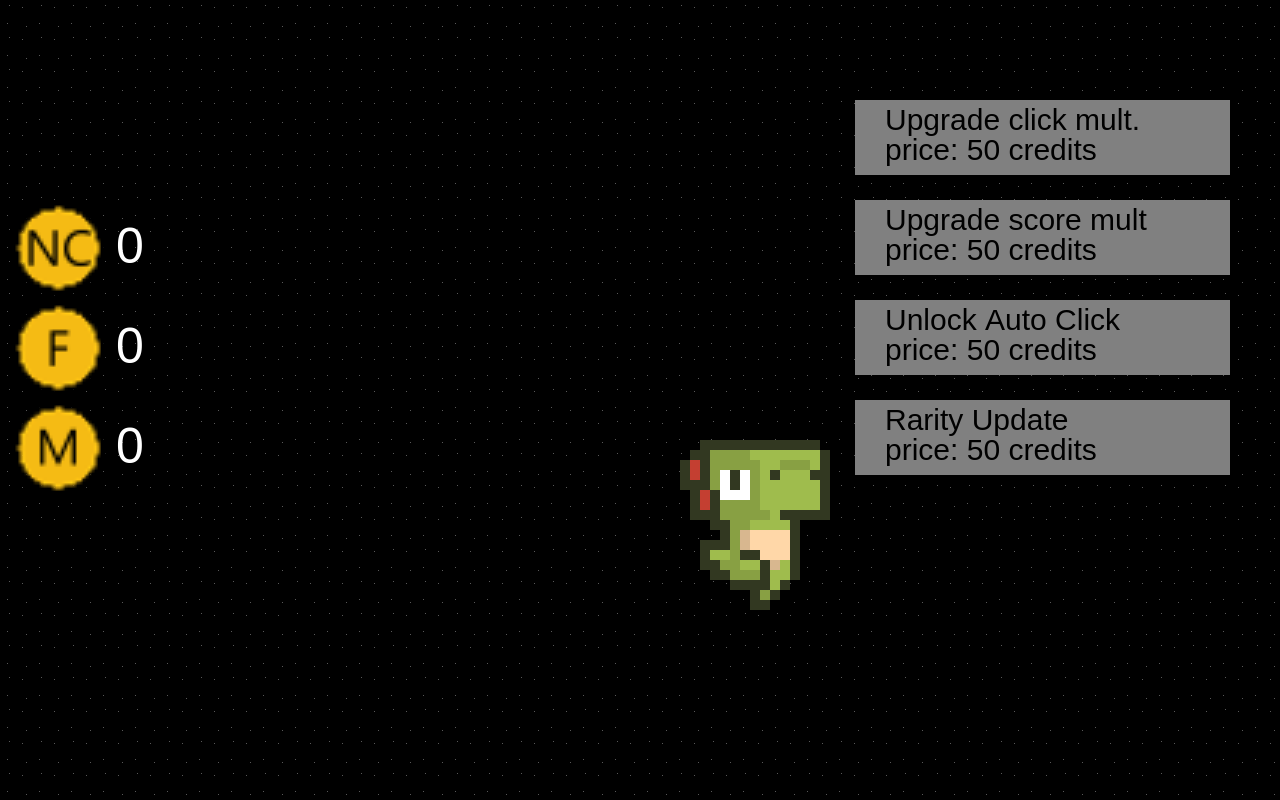
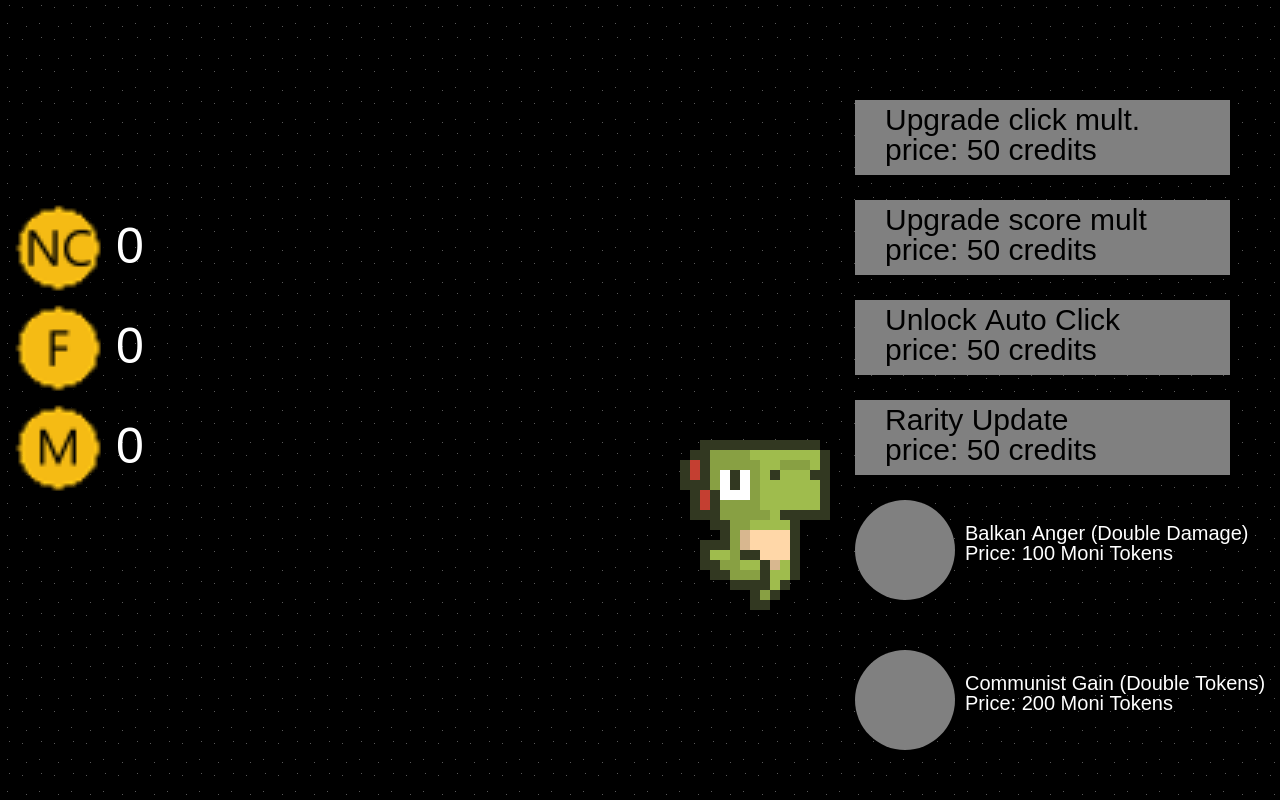
Before and after one commit to Azreal74x/Poke-The-Chill, a plain HTML site: page index.html in a window 1280 px wide. Drawn offline with Linux system fonts and the light colour scheme.

Commit message:
Add power buttons and functionality for damage and token multipliers

```diff
--- a/index.html
+++ b/index.html
@@ -13,6 +13,7 @@
     <script src="js/Explosion.js"></script>
     <script src="js/Wheel.js"></script>
     <script src="js/CoinMinigame.js"></script>
+    <script src="js/Powers.js"></script>
     <script src="js/Button.js"></script>
     <script src="js/Coin.js"></script>
     <script src="js/Enemy.js"></script>
--- a/js/Main.js
+++ b/js/Main.js
@@ -60,6 +60,8 @@ function Click(clickX, clickY) {
     CheckClickOnThisButton(clickX, clickY, m_BtnAutoClickDmgUpgrade);
   }
   CheckClickOnThisButton(clickX, clickY, m_BtnRarityUpdate);
+  CheckClickOnThisButton(clickX, clickY, m_Power1);
+  CheckClickOnThisButton(clickX, clickY, m_Power2);
 }
 
 function CheckClickOnThisButton(clickX, clickY, thisButton) {
@@ -85,7 +87,7 @@ function CheckClickOnThisButton(clickX, clickY, thisButton) {
       );
     } else if (thisButton === m_BtnAutoClickDmgUpgrade) {
       autoClickDamage += autoClickDamageMult;
-    } else if (thisButton === m_BtnRarityUpdate)  {
+    } else if (thisButton === m_BtnRarityUpdate) {
       if (m_TierLevel < m_maxTierLevel) {
         m_TierLevel++;
       } else {
@@ -182,6 +184,11 @@ var update = function (dt) {
   }
   m_BtnClickUpdate.update();
   m_BtnScoreUpdate.update();
+  m_CoinMinigame.update(dt);
+
+  // Update power buttons
+  m_Power1.update(dt);
+  m_Power2.update(dt);
 };
 
 function AutoClick(dt) {
@@ -221,6 +228,10 @@ var render = function () {
   m_CoinMinigame.render();
 
   m_CurrencyManager.render();
+
+  // Render power buttons
+  m_Power1.render();
+  m_Power2.render();
 
   // Finally, we render the UI, an score for example
   ctx.font = "30px Arial";
@@ -265,7 +276,7 @@ async function initGame() {
 }
 
 var m_TierLevel = 0;
-var m_maxTierLevel = 1
+var m_maxTierLevel = 1;
 
 // We initialize the initial time of the game
 var then = 0;
@@ -328,4 +339,19 @@ var m_BtnRarityUpdate = new Button(
 
 var m_CurrencyManager = new CurrencyManager(10, 200, 0, 0, 0, 10);
 
+var m_Power1 = new Power(
+  canvas.width - 75 * 5 - 50,
+  500,
+  50,
+  "Balkan Anger (Double Damage)",
+  100
+);
+var m_Power2 = new Power(
+  canvas.width - 75 * 5 - 50,
+  650,
+  50,
+  "Communist Gain (Double Tokens)",
+  200
+);
+
 initGame();
--- /dev/null
+++ b/js/Powers.js
@@ -0,0 +1,87 @@
+class Power {
+  constructor(posX, posY, scale, text, price) {
+    this.posX = posX;
+    this.posY = posY;
+
+    this.scale = scale;
+    this.width = 2 * scale;
+    this.height = 2 * scale;
+
+    this.price = price;
+    this.canBeBought = false;
+    this.text = text;
+  }
+
+  update(dt) {
+    this.canBeBought = m_CurrencyManager.getMoniToken() >= this.price;
+  }
+
+  buttonPressed() {
+    if (this.canBeBought) {
+      this.canBeBought = false;
+      m_CurrencyManager.RemoveCurrencyAmount("moni", this.price);
+      this.activatePower();
+    }
+  }
+
+  activatePower() {
+    this.isActive = true;
+    if (this.text === "Balkan Anger (Double Damage)") {
+      // Double the damage score
+      damageScore *= 2;
+
+      // Set a timer to revert the damage score back after 30 seconds
+      setTimeout(() => {
+        damageScore /= 2;
+        this.canBeBought = true; // Re-enable the button after the effect ends
+        this.isActive = false;
+      }, 30000);
+    } else if (this.text === "Communist Gain (Double Tokens)") {
+      // Double the income
+      scoreMultiplier *= 2;
+
+      // Set a timer to revert the income back after 30 seconds
+      setTimeout(() => {
+        scoreMultiplier /= 2;
+        this.canBeBought = true; // Re-enable the button after the effect ends
+        this.isActive = false;
+      }, 30000);
+    }
+  }
+
+  render() {
+    if (this.canBeBought) {
+      ctx.fillStyle = "Blue";
+    } else if (!this.canBeBought && !this.isActive) {
+      ctx.fillStyle = "Gray";
+    } else if (this.isActive) {
+      ctx.fillStyle = "Red";
+    }
+
+    ctx.beginPath();
+    ctx.arc(
+      this.posX + this.width / 2, // x coordinate of the center
+      this.posY + this.height / 2, // y coordinate of the center
+      this.width / 2, // radius
+      0, // start angle
+      2 * Math.PI // end angle
+    );
+    ctx.fill();
+
+    ctx.fillStyle = "white";
+    ctx.font = "20px Arial";
+    ctx.textAlign = "left";
+
+    ctx.fillText(
+      this.text,
+      this.posX + this.width + 10,
+      this.posY + this.height / 2 - 10
+    );
+
+    ctx.fillText(
+      "Price: " + this.price + " Moni Tokens",
+      this.posX + this.width + 10,
+      this.posY + this.height / 2 + 10
+    );
+  }
+}
```
Lines whose indentation alone changed are shown as unchanged.
